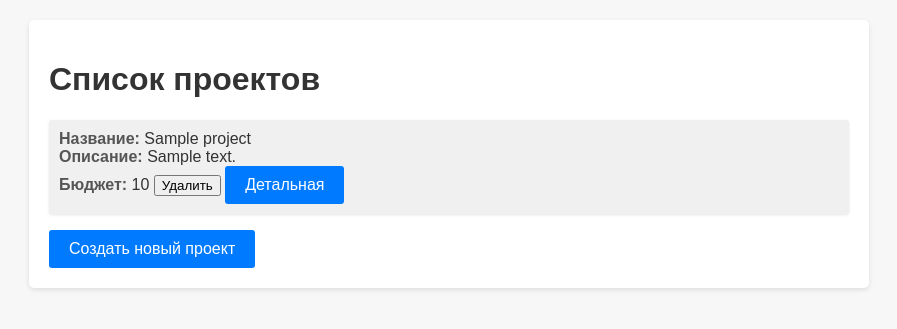
After one commit to idenmart98/studio, a Django app: page /projects/list/ in a window 1280 px wide. The commit adds this page. Shown: the top 329 px of the page, without its empty margins (191-1088 px from the left). Run offline with Django 4.2, Linux system fonts and the light colour scheme; tables that the repository leaves empty hold one stand-in row (values such as "Sample post").

Commit message:
add detail

```diff
--- /dev/null
+++ b/producer/templates/project_list.html
@@ -0,0 +1,77 @@
+<!-- templates/project_list.html -->
+
+<!DOCTYPE html>
+<html>
+<head>
+    <title>Список проектов</title>
+    <style>
+        body {
+            font-family: Arial, sans-serif;
+            background-color: #f7f7f7;
+            margin: 0;
+            padding: 0;
+        }
+        .container {
+            max-width: 800px;
+            margin: 20px auto;
+            padding: 20px;
+            background-color: #fff;
+            border-radius: 5px;
+            box-shadow: 0px 2px 5px rgba(0, 0, 0, 0.1);
+        }
+        h1 {
+            color: #333;
+        }
+        ul {
+            list-style-type: none;
+            padding: 0;
+        }
+        li {
+            margin-bottom: 10px;
+            padding: 10px;
+            background-color: #f0f0f0;
+            border-radius: 3px;
+            box-shadow: 0px 1px 3px rgba(0, 0, 0, 0.1);
+        }
+        .field-label {
+            font-weight: bold;
+            color: #555;
+        }
+        .field-value {
+            color: #333;
+        }
+        a.button {
+            display: inline-block;
+            padding: 10px 20px;
+            background-color: #007bff;
+            color: #fff;
+            text-decoration: none;
+            border-radius: 3px;
+            transition: background-color 0.3s ease;
+        }
+        a.button:hover {
+            background-color: #0056b3;
+        }
+    </style>
+</head>
+<body>
+    <div class="container">
+        <h1>Список проектов</h1>
+        <ul>
+            {% for project in projects %}
+                <li>
+                    <span class="field-label">Название:</span> <span class="field-value">{{ project.name }}</span><br>
+                    <span class="field-label">Описание:</span> <span class="field-value">{{ project.description }}</span><br>
+                    <span class="field-label">Бюджет:</span> <span class="field-value">{{ project.total_budget }}</span>
+                    <form action="{% url 'delete_project' project.id %}" method="post" style="display: inline;">
+                        {% csrf_token %}
+                        <input type="submit" value="Удалить">
+                    </form>
+                    <a href="{% url 'project_detail' project.id %}" class="button">Детальная</a>
+                </li>
+            {% endfor %}
+        </ul>
+        <a href="{% url 'create_project' %}" class="button">Создать новый проект</a>
+    </div>
+</body>
+</html>
--- a/producer/urls.py
+++ b/producer/urls.py
@@ -1,6 +1,9 @@
 from django.urls import path
-from .views import create_project
+from .views import create_project, project_list, delete_project, project_detail
 
 urlpatterns = [
     path('create/', create_project, name='create_project'),
+    path('list/', project_list, name='project_list'),
+    path('<int:pk>/delete/', delete_project, name='delete_project'),
+    path('<int:pk>/', project_detail, name='project_detail'),
 ]
--- a/producer/views.py
+++ b/producer/views.py
@@ -1,11 +1,26 @@
-from django.shortcuts import render, redirect
+from django.shortcuts import render, redirect, get_object_or_404
 from .forms import ProjectForm
+from .models import Project
 
 def create_project(request):
     if request.method == 'POST':
         form = ProjectForm(request.POST)
         if form.is_valid():
             form.save()
+            return redirect('project_list')
     else:
         form = ProjectForm()
     return render(request, 'create_project.html', {'form': form})
+
+def project_list(request):
+    projects = Project.objects.all()
+    return render(request, 'project_list.html', {'projects': projects})
+
+def delete_project(request, pk):
+    project = get_object_or_404(Project, pk=pk)
+    project.delete()
+    return redirect('project_list')
+
+def project_detail(request, pk):
+    project = get_object_or_404(Project, pk=pk)
+    return render(request, 'project_detail.html', {'project': project})
```
Also changed, not shown: producer/templates/create_project.html (+27 -28 lines), producer/templates/project_detail.html (added, +22 -0 lines).
